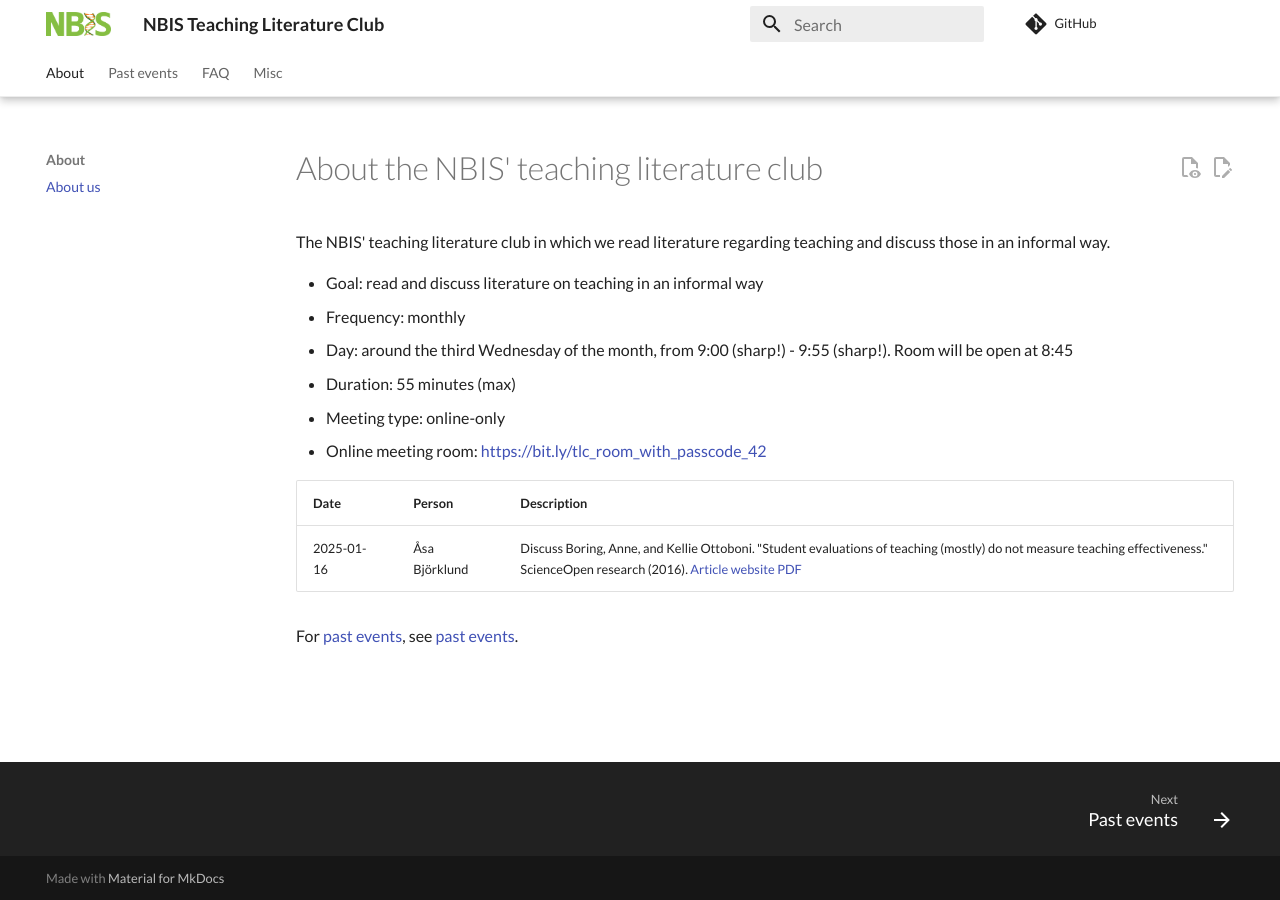
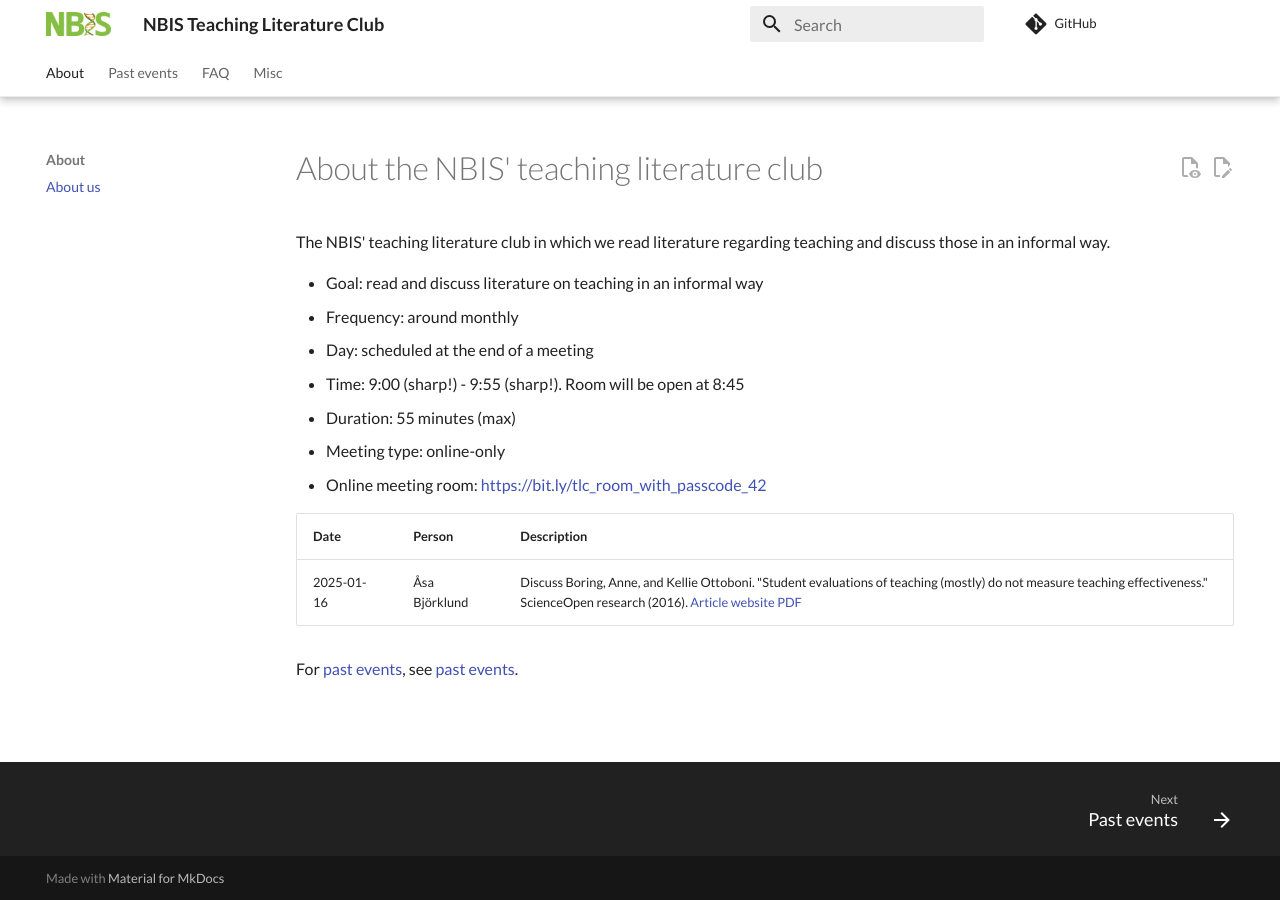
Before and after one commit to NBISweden/teaching_literature_club, an MkDocs documentation site: the page built from docs/README.md, in a window 1280 px wide. Built offline with MkDocs 1.6.1 and Material for MkDocs 9.7.7, drawn with Linux system fonts in a browser that asks for light colours; comment, search, counter and statistics services are not loaded.

Commit message:
No fixed date

```diff
--- a/docs/README.md
+++ b/docs/README.md
@@ -5,8 +5,9 @@ in which we read literature regarding teaching
 and discuss those in an informal way.
 
 - Goal: read and discuss literature on teaching in an informal way
-- Frequency: monthly
-- Day: around the third Wednesday of the month, from 9:00 (sharp!) - 9:55 (sharp!).
+- Frequency: around monthly
+- Day: scheduled at the end of a meeting
+- Time: 9:00 (sharp!) - 9:55 (sharp!).
   Room will be open at 8:45
 - Duration: 55 minutes (max)
 - Meeting type: online-only
```
